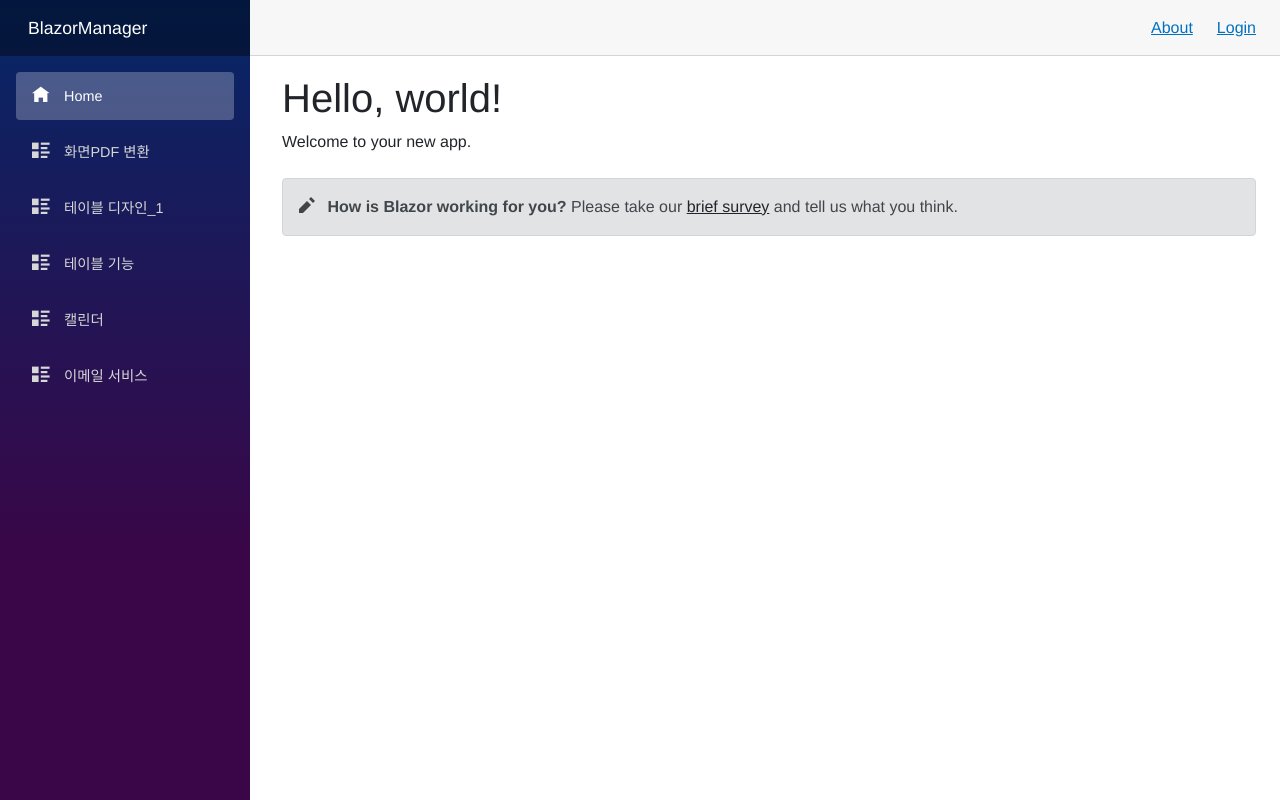
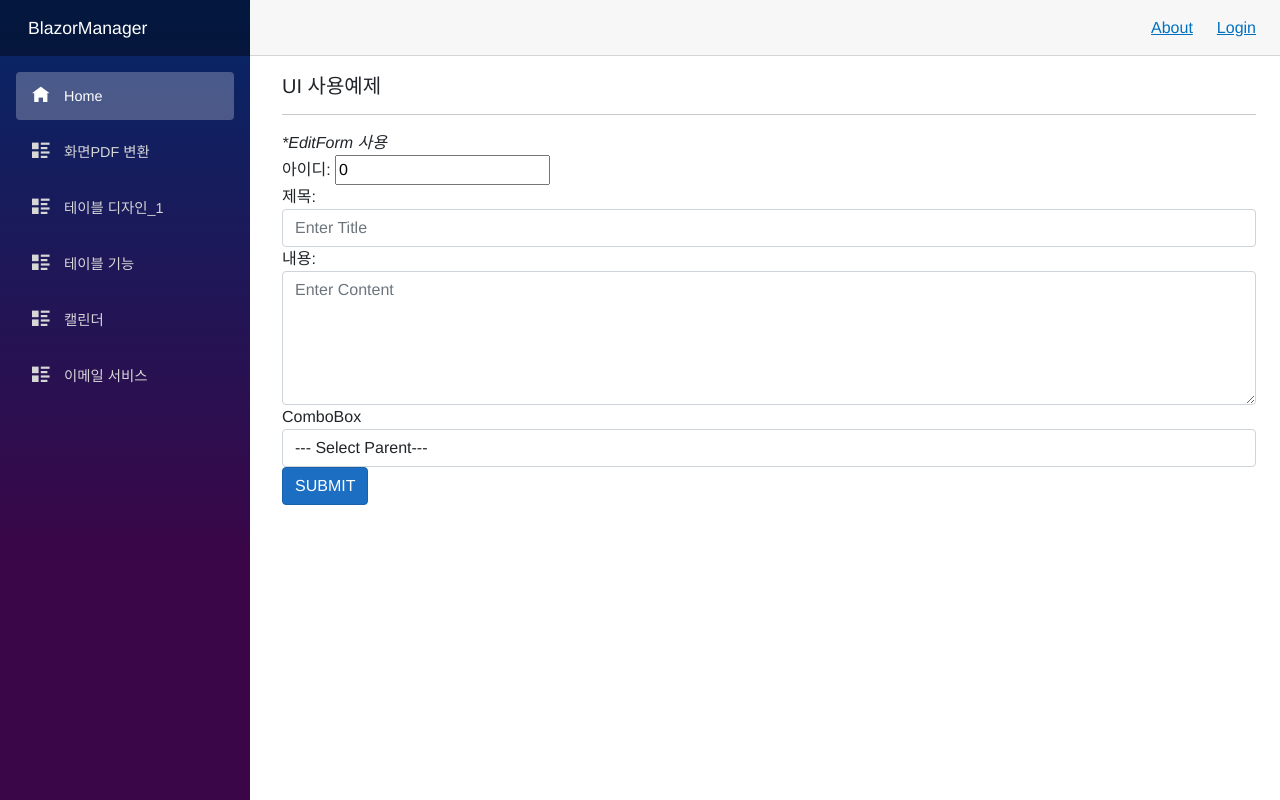
Before and after one commit to youngwoo95/BlazorStudy, an ASP.NET Core app: page / in a window 1280 px wide. Run offline with ASP.NET Core 8, Linux system fonts and the light colour scheme; style sheets or scripts are compiled from the project's sources; the project's own start-up code is not run, and a stand-in starts its controllers and pages.

Commit message:
EditForm 사용예제

```diff
--- a/BlazorManager/Pages/Index.razor
+++ b/BlazorManager/Pages/Index.razor
@@ -1,9 +1,61 @@
 @page "/"
+@using BlazorManager.Data.Models
+
+@inject IJSRuntime JSRuntime
 
 <PageTitle>Index</PageTitle>
 
-<h1>Hello, world!</h1>
+<h5>UI 사용예제</h5>
 
-Welcome to your new app.
+<hr/>
+<i>*EditForm 사용</i>
 
-<SurveyPrompt Title="How is Blazor working for you?" />
+<EditForm Model="MyModel" OnValidSubmit="FormSubmit">
+    <DataAnnotationsValidator></DataAnnotationsValidator>
+    <div>
+        <label>아이디: </label>
+        <input type="text" placeholder="ID를 입력해주세요" @bind-value="@MyModel.Id"/>
+    </div>
+
+    <div>
+        <label>제목: </label>
+       <InputText class="form-control" placeholder="Enter Title" @bind-Value="@MyModel.Title"></InputText>
+       <ValidationMessage For="@(() => MyModel.Title)" class="form-text text-muted"></ValidationMessage>
+    </div>
+
+    <div>
+        <label>내용: </label>
+        <InputTextArea class="form-control" placeholder="Enter Content" rows="5" @bind-Value="@MyModel.Content"></InputTextArea>
+        <ValidationMessage For="@(() => MyModel.Content)" class="form-text text-muted"></ValidationMessage>
+    </div>
+
+    <div>
+        <label>ComboBox</label>
+        <InputSelect @bind-Value="SelectId" class="form-control">
+            <option value="">--- Select Parent---</option>
+            @foreach(var s in SelectIds)
+            {
+                <option value="@s">@s</option>
+            }
+        </InputSelect>
+    </div>
+
+    <div>
+        <button type="submit" class="btn btn-primary">SUBMIT</button>
+    </div>
+</EditForm>
+
+@code{
+    ExampleModel MyModel = new ExampleModel();
+
+    protected int[] SelectIds = { 1, 2, 3, 4, 5 };
+    public string SelectId { get; set; }
+
+    protected void FormSubmit()
+    {
+        int.TryParse(SelectId, out int selected);
+        MyModel.Id = selected;
+
+        JSRuntime.InvokeAsync<object>("alert", $"ID : {MyModel.Id} \r Title : {MyModel.Title} \r Content : {MyModel.Content}");
+    }
+}
```
Also changed, not shown: BlazorManager/Data/Models/ExampleModel.cs (added, +25 -0 lines).
